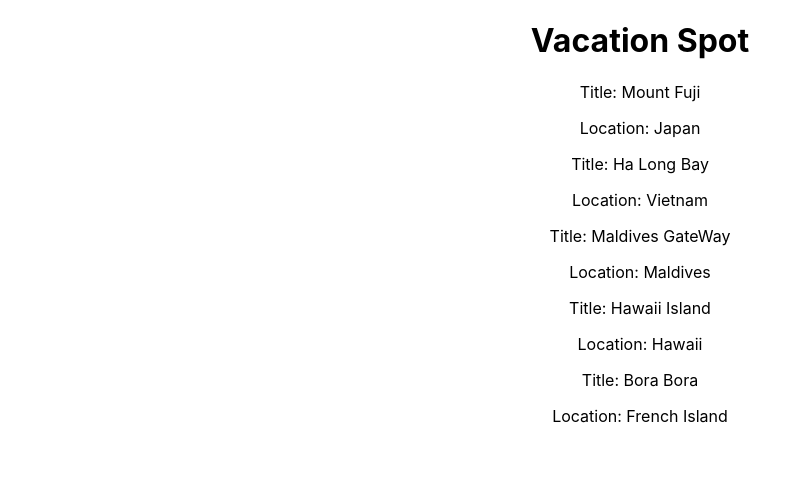
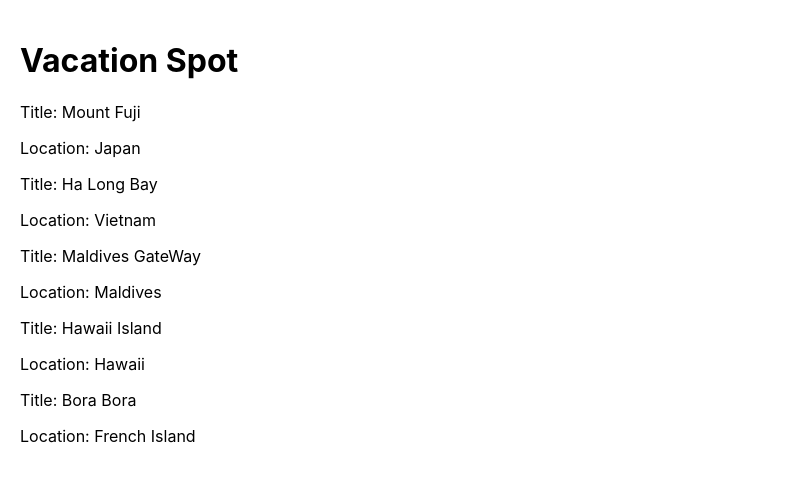
Before and after one commit to andydangit/Vacation-Travel-Spot, a React (Create React App) app: page / in a window 1280 px wide. Shown: the top 482 px of the page, without its empty margins (0-792 px from the left). Built offline with nearby package versions, Linux system fonts and the light colour scheme.

Commit message:
Refactor: Remove center and add padding

```diff
--- a/src/App.css
+++ b/src/App.css
@@ -1,3 +1,5 @@
 .App {
-  text-align: center;
+  /* text-align: center; */
+  margin: 0;
+  padding: 20px;
 }
```
